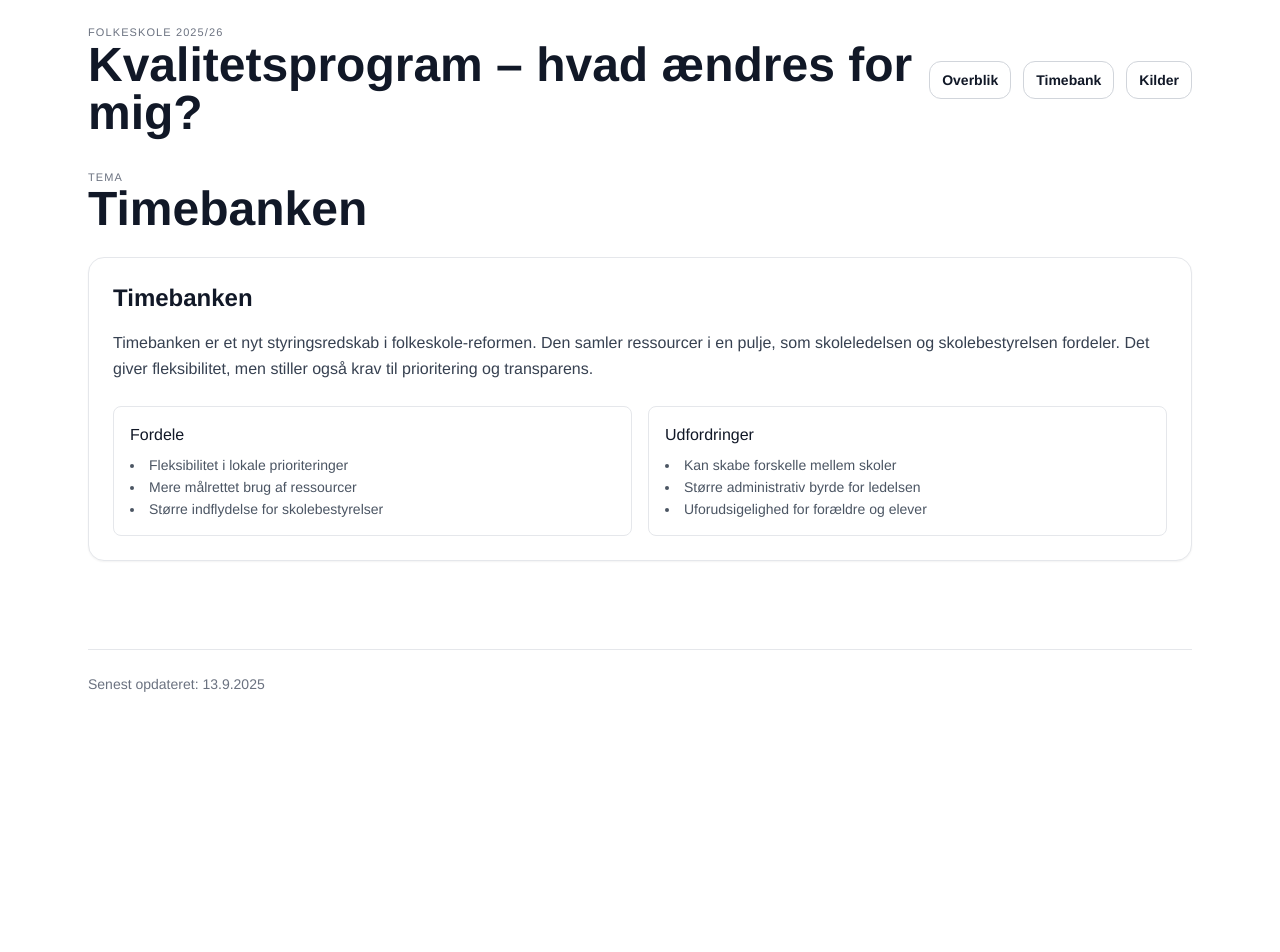
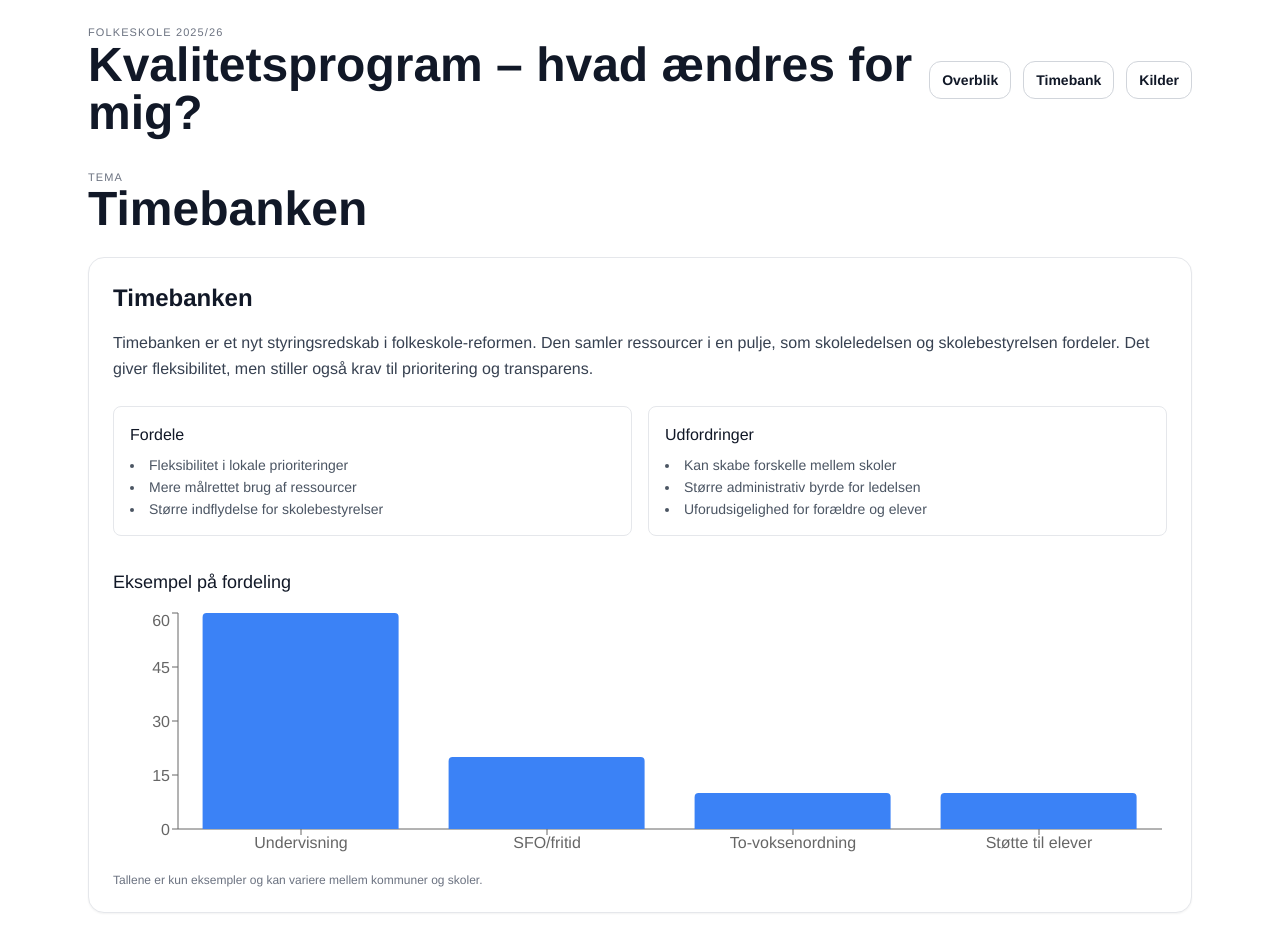
Before and after one commit to LeifNor/folkeskole-mvp, a Next.js app: page /tema/timebanken in a window 1280 px wide. Shown: the top 952 px of the page. Before the commit the page ends 800 px from the top, so only its background shows below. Built offline with nearby package versions, Linux system fonts and the light colour scheme.

Commit message:
Tilføjet Recharts bar chart til TimebankInfo komponent

```diff
--- a/components/TimebankInfo.tsx
+++ b/components/TimebankInfo.tsx
@@ -1,3 +1,14 @@
+'use client'
+
+import {
+  BarChart,
+  Bar,
+  XAxis,
+  YAxis,
+  Tooltip,
+  ResponsiveContainer
+} from 'recharts'
+
 type Props = {
   role?: 'laerer' | 'elev' | 'ledelse' | 'foraeldre'
 }
@@ -15,6 +26,13 @@ const TEXTS: Record<string, string> = {
     'Timebanken er et nyt styringsredskab i folkeskole-reformen. Den samler ressourcer i en pulje, som skoleledelsen og skolebestyrelsen fordeler. Det giver fleksibilitet, men stiller også krav til prioritering og transparens.'
 }
 
+const DATA = [
+  { kategori: 'Undervisning', timer: 60 },
+  { kategori: 'SFO/fritid', timer: 20 },
+  { kategori: 'To-voksenordning', timer: 10 },
+  { kategori: 'Støtte til elever', timer: 10 }
+]
+
 export default function TimebankInfo({ role }: Props) {
   const text = role ? TEXTS[role] : TEXTS.default
 
@@ -24,6 +42,7 @@ export default function TimebankInfo({ role }: Props) {
       <p className="text-gray-700 leading-relaxed">{text}</p>
 
       {!role && (
+        <>
           <div className="mt-6 grid grid-cols-1 gap-4 md:grid-cols-2">
             <div className="rounded-lg border border-gray-200 p-4">
               <h3 className="font-medium">Fordele</h3>
@@ -42,6 +61,24 @@ export default function TimebankInfo({ role }: Props) {
               </ul>
             </div>
           </div>
+
+          <div className="mt-8">
+            <h3 className="mb-3 text-lg font-medium">Eksempel på fordeling</h3>
+            <div className="h-64 w-full">
+              <ResponsiveContainer width="100%" height="100%">
+                <BarChart data={DATA}>
+                  <XAxis dataKey="kategori" />
+                  <YAxis />
+                  <Tooltip />
+                  <Bar dataKey="timer" fill="#3b82f6" radius={[4, 4, 0, 0]} />
+                </BarChart>
+              </ResponsiveContainer>
+            </div>
+            <p className="mt-2 text-xs text-gray-500">
+              Tallene er kun eksempler og kan variere mellem kommuner og skoler.
+            </p>
+          </div>
+        </>
       )}
     </section>
   )
```
Also changed, not shown: package.json (+1 -28 lines), 1 other file (tests, documents, lock files or other folders). Lines whose indentation alone changed are shown as unchanged.
